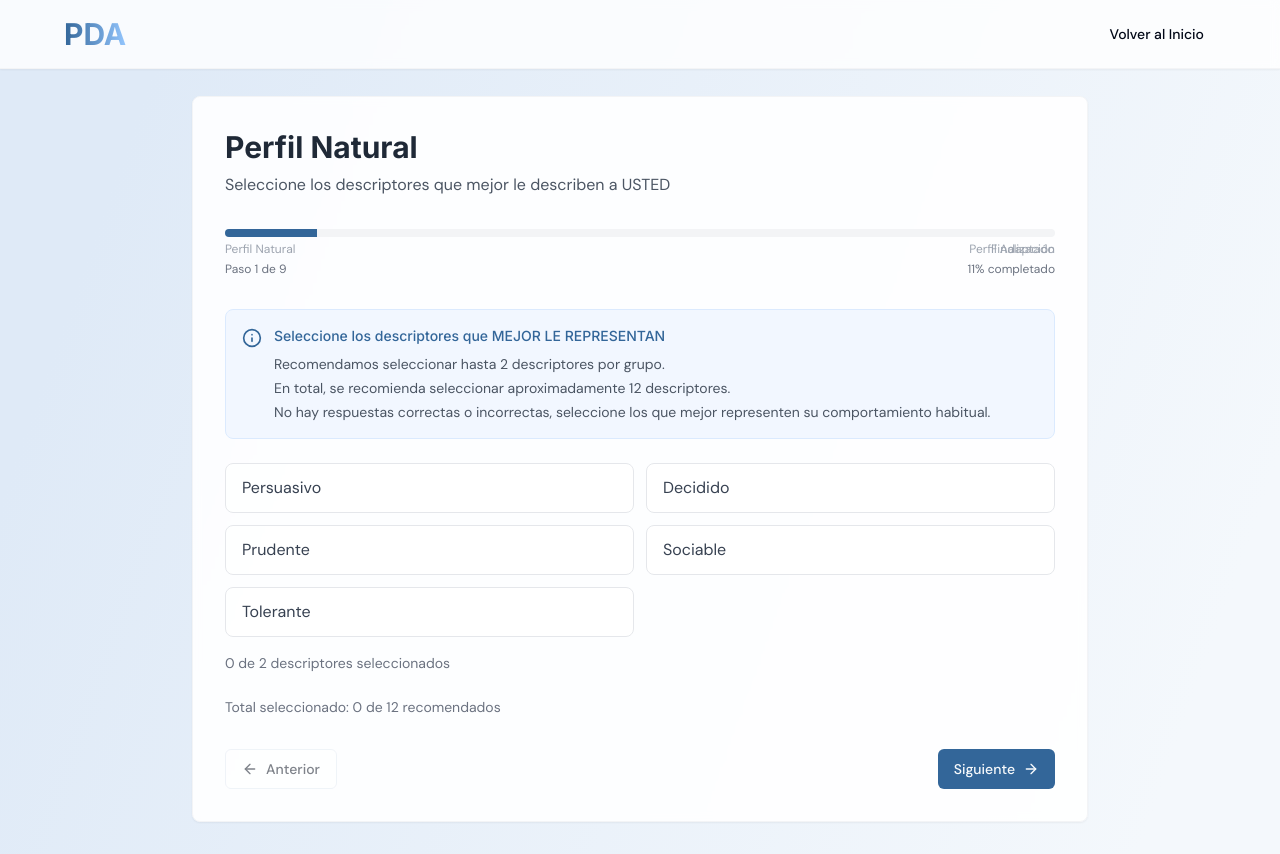
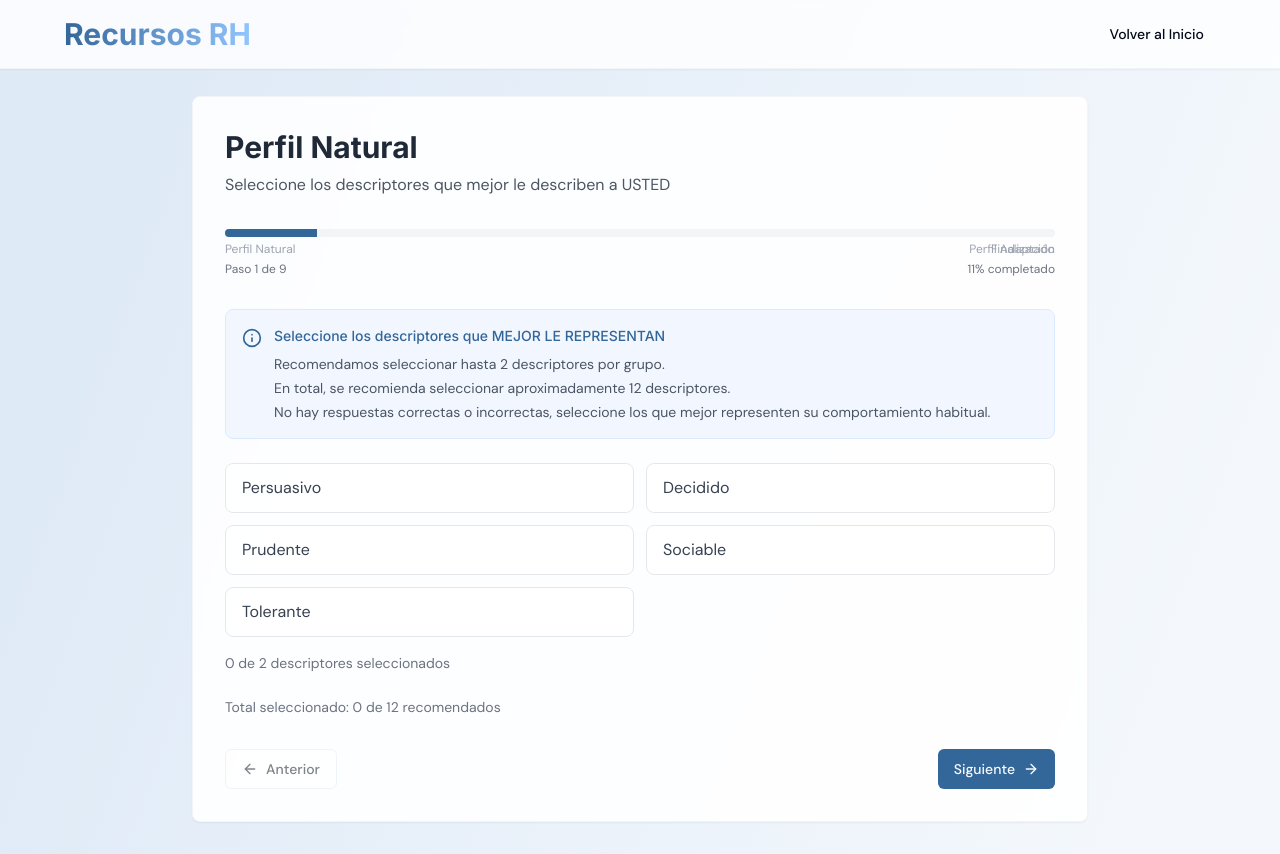
Before and after one commit to lazarohernan/Plataforma-PDA, a React (Vite) app: page /assessment in a window 1280 px wide. Built offline with nearby package versions, Linux system fonts and the light colour scheme.

Commit message:
Visual edit in Lovable
Edited UI in Lovable

```diff
--- a/src/components/atoms/Logo.tsx
+++ b/src/components/atoms/Logo.tsx
@@ -1,5 +1,5 @@
 import { Link } from "react-router-dom";
 export const Logo = () => <Link to="/" className="inline-block">
-    <h2 className="text-3xl font-bold text-gradient">PDA</h2>
+    <h2 className="text-3xl font-bold text-gradient">Recursos RH</h2>
 
   </Link>;
```
